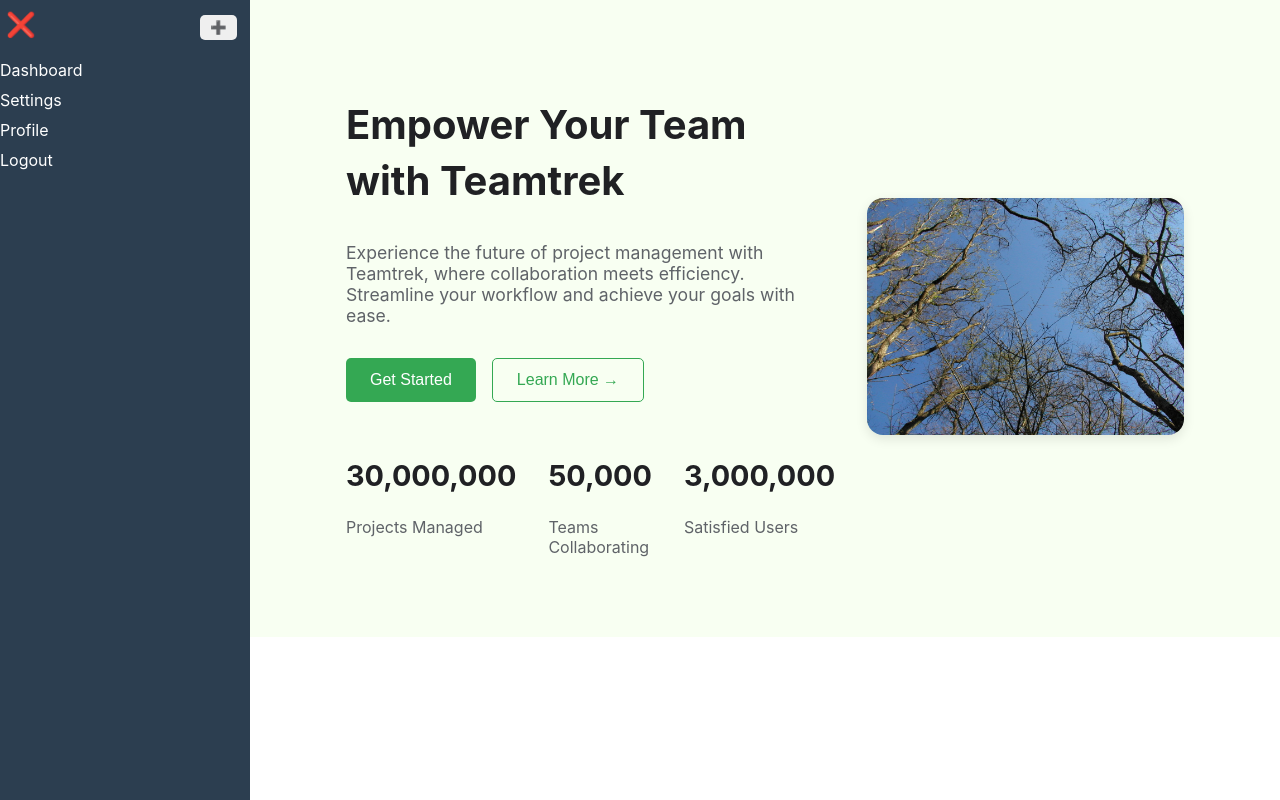
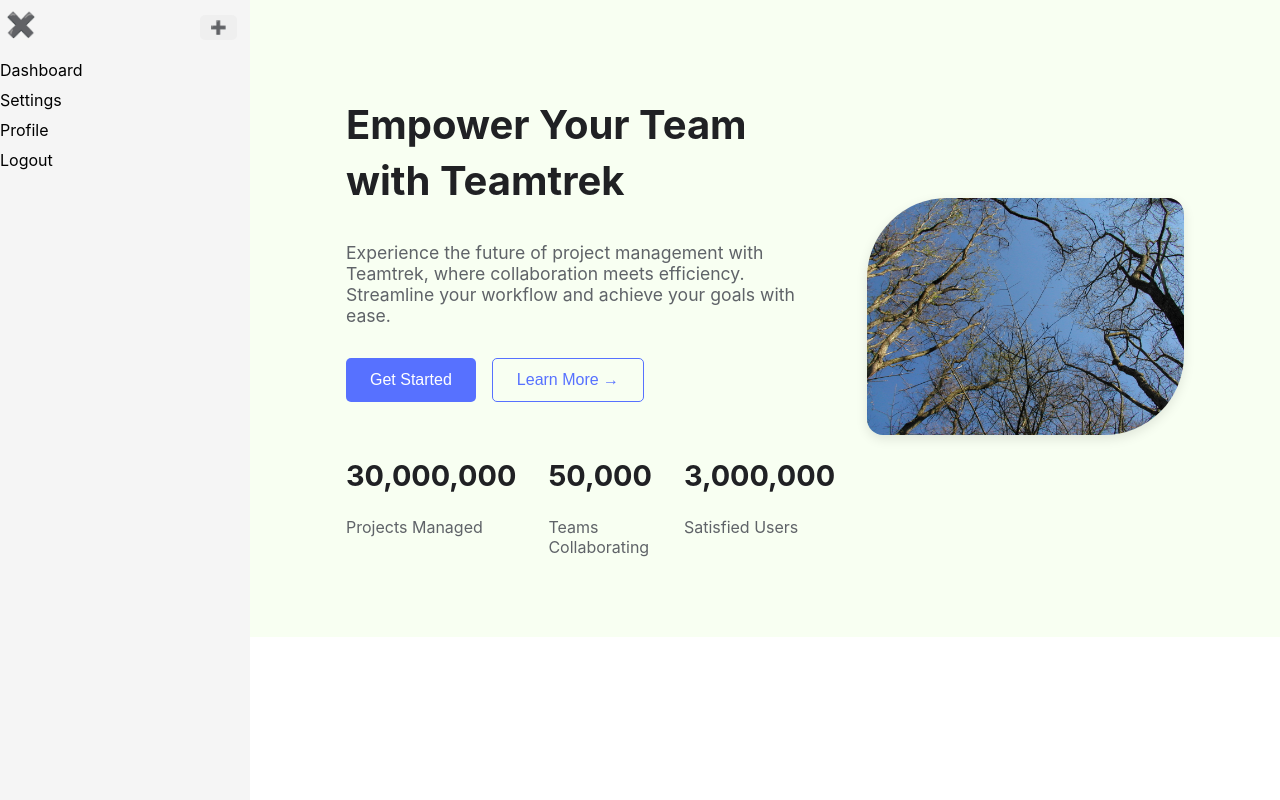
Before and after one commit to Titanantony/teamtrek, a React (Create React App) app in the folder react-frontend/: page / in a window 1280 px wide. Built offline with nearby package versions, Linux system fonts and the light colour scheme.

Commit message:
Chore: add the app's default colors

```diff
--- a/react-frontend/src/Layout/RootLayout.js
+++ b/react-frontend/src/Layout/RootLayout.js
@@ -16,8 +16,8 @@
   left: 0;
   height: 100%;
   width: ${(props) => (props.isOpen ? "250px" : "0px")};
-  background-color: #2c3e50;
-  color: white;
+  background-color: #F5F5F5;
+  color: black;
   transition: width 0.3s ease-in-out;
 `;
 
@@ -46,7 +46,7 @@
   cursor: pointer;
 
   &:hover {
-    color: red;
+    color: #5771ff;
   }
 `;
 
@@ -61,7 +61,7 @@
   transition: left 0.3s ease-in-out;
 
   &:hover {
-    background-color: #2980b9;
+    background-color: #5771ff;
   }
     @media (max-width: 768px) {
     right: 20px;
@@ -78,7 +78,7 @@
 
 const NavLink = styled.a`
   text-decoration: none;
-  color: white;
+  color: black;
   font-size: ${(props) => (props.isOpen ? "1rem" : "0")};
   opacity: ${(props) => (props.isOpen ? "1" : "0")};
   width: ${(props) => (props.isOpen ? "100%" : "0")};
@@ -137,7 +137,7 @@
         </Nav>
       </RootLayoutWrapper>
       <MenuBar>
-          <Button onClick={toggleRootLayout}>{isOpen ? "❌" : "☰"}</Button>
+          <Button onClick={toggleRootLayout}>{isOpen ? "✖️" : "☰"}</Button>
         </MenuBar>
       <AddButton isOpen={isOpen}>➕</AddButton>
     </div>
--- a/react-frontend/src/Pages/Homepage/styles/MainSection.module.css
+++ b/react-frontend/src/Pages/Homepage/styles/MainSection.module.css
@@ -44,14 +44,14 @@
 }
 
 .primary {
-    background-color: #34a853;
+    background-color: #5771ff;
     color: white;
 }
 
 .secondary {
     background-color: transparent;
-    color: #34a853;
-    border: 1px solid #34a853;
+    color: #5771ff;
+    border: 1px solid #5771ff;
 }
 
 .button:hover {
@@ -82,6 +82,9 @@
 .image {
     max-width: 100%;
     border-radius: 1rem;
+    border-top-left-radius: 5rem;
+    border-bottom-right-radius: 5rem;
+
     box-shadow: 0px 4px 12px rgba(0, 0, 0, 0.1);
 }
 
```
